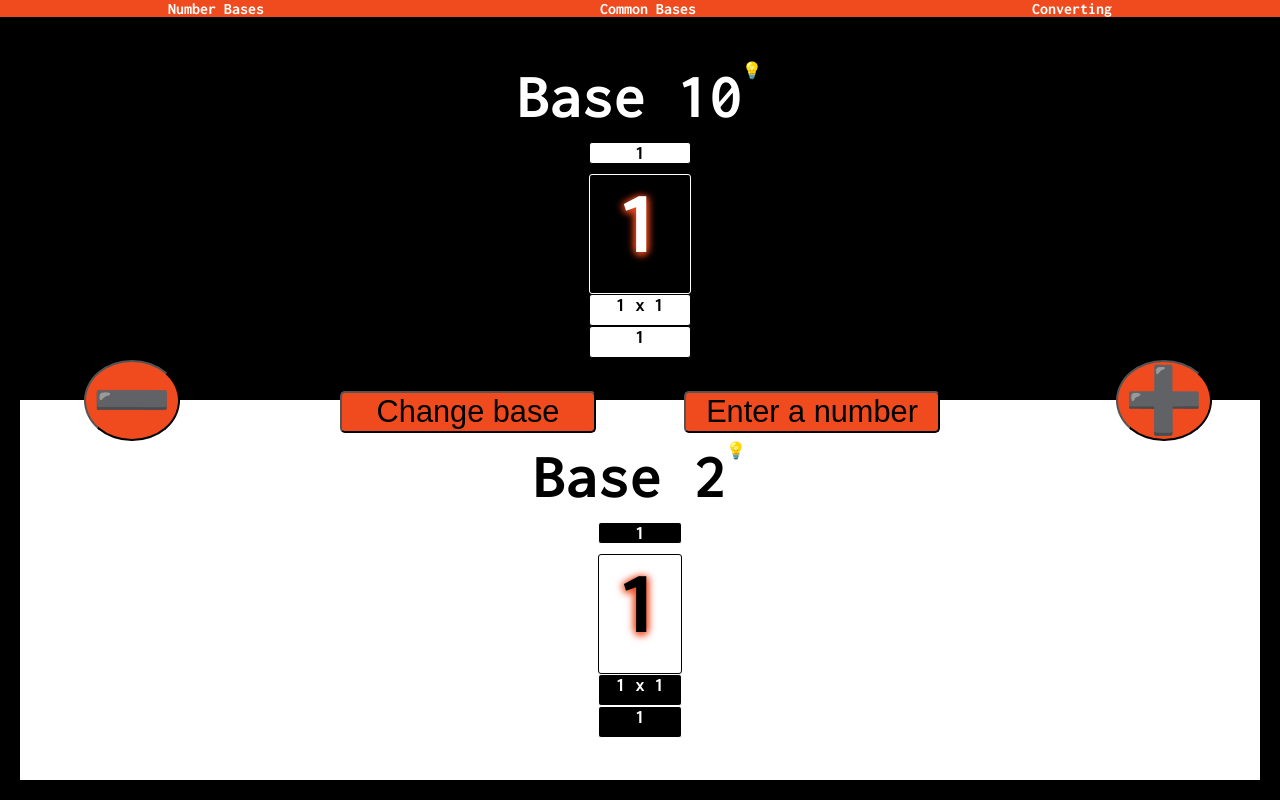
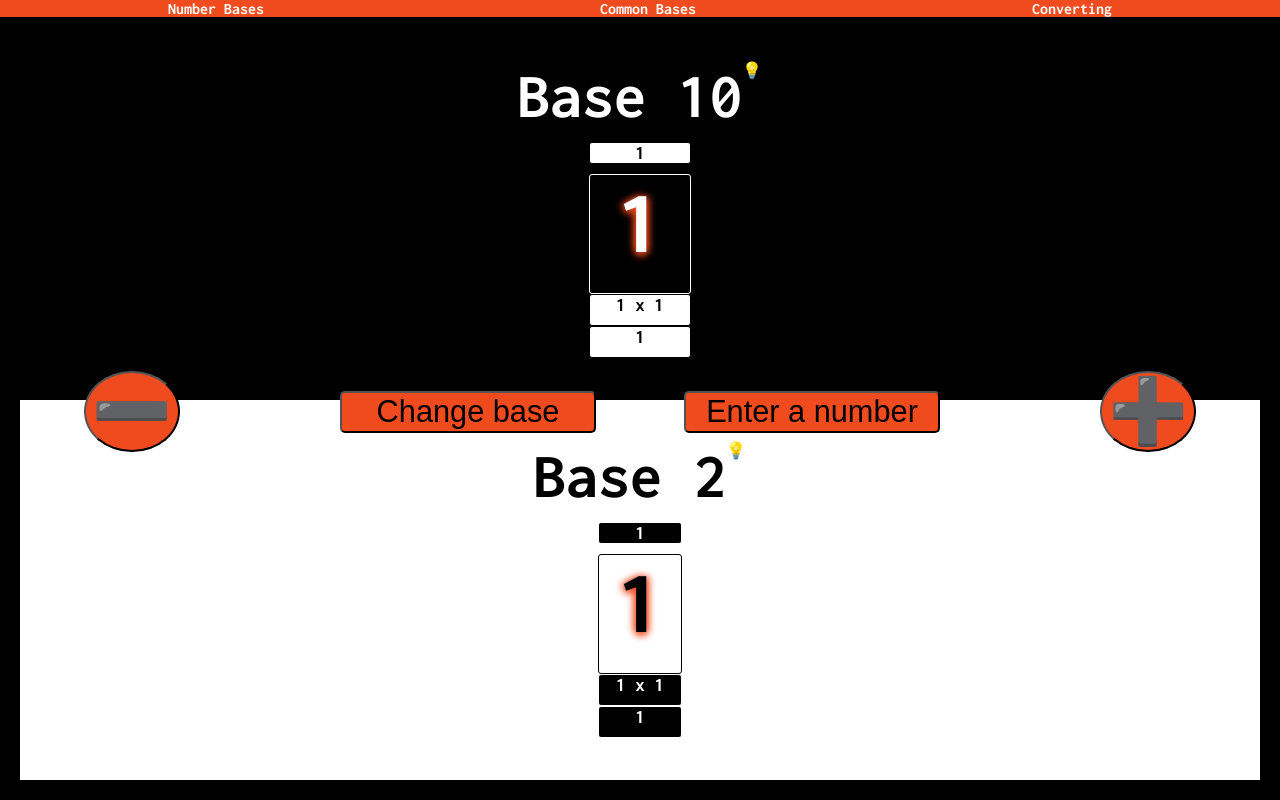
Before and after one commit to ctninman/ReactBaseConverter, a React (Create React App) app: page / in a window 1280 px wide. Built offline with nearby package versions, Linux system fonts and the light colour scheme.

Commit message:
retry build with button bugs

```diff
--- a/src/index.css
+++ b/src/index.css
@@ -184,9 +184,9 @@ body {
 .minus-button-div {
 	position: absolute;
 	left: 5vw;
-	width: 10vh;
-	height: 10vh;
-	bottom: -5vh;
+	/* width: 10vh; */
+	/* height: 10vh; */
+	bottom: -6.5vh;
 	z-index: 3;
 	align-content: center;
 }
@@ -330,10 +330,10 @@ body {
 
 .plus-button-div {
 	position: absolute;
-	width: 10vh;
-	height: 10vh;
+	/* width: 10vh;
+	height: 10vh; */
 	right: 5vw;
-	bottom: -5vh;
+	bottom: -6.5vh;
 	z-index: 3;
 	align-content: center;
 }
```
